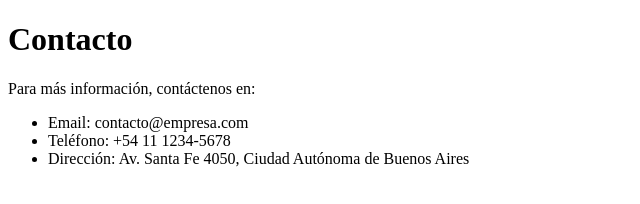
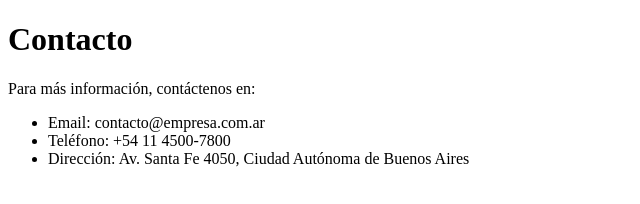
Before and after one commit to jdrjuan/sitio-web-5, a plain HTML site: page contacto.html in a window 1280 px wide. Shown: the full height of the page, 0-640 px from the left. Drawn offline with Linux system fonts and the light colour scheme.

Commit message:
Corrige medios de contacto de contacto.html
Se reemplazan los números que se usaban en la sucursal anterior

```diff
--- a/contacto.html
+++ b/contacto.html
@@ -10,8 +10,8 @@
     <h1>Contacto</h1>
     <p>Para más información, contáctenos en:</p>
     <ul>
-        <li>Email: contacto@empresa.com</li>
-        <li>Teléfono: +54 11 1234-5678</li>
+        <li>Email: contacto@empresa.com.ar</li>
+        <li>Teléfono: +54 11 4500-7800</li>
         <li>Dirección: Av. Santa Fe 4050, Ciudad Autónoma de Buenos Aires</li>
     </ul>
 
```
